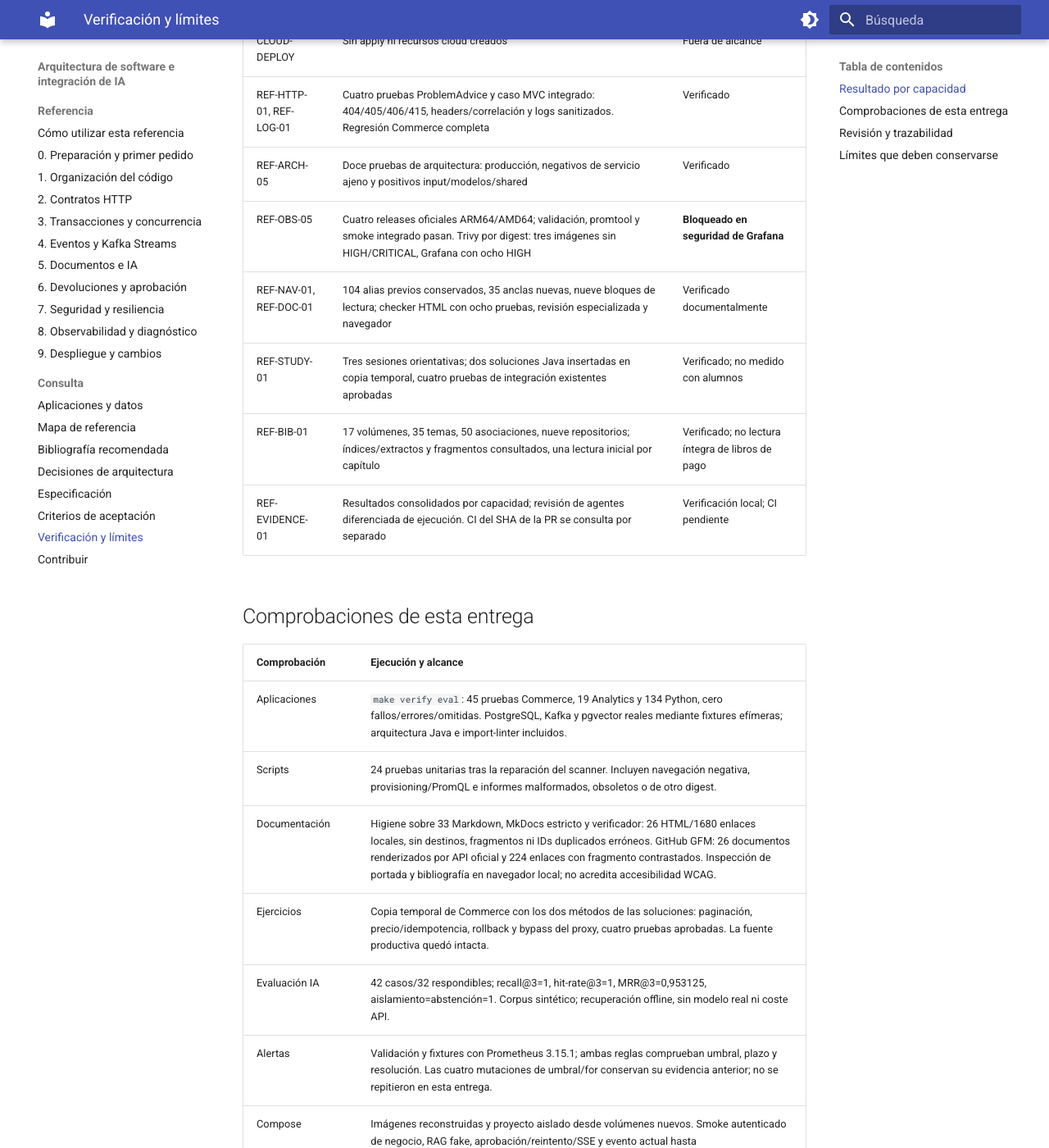
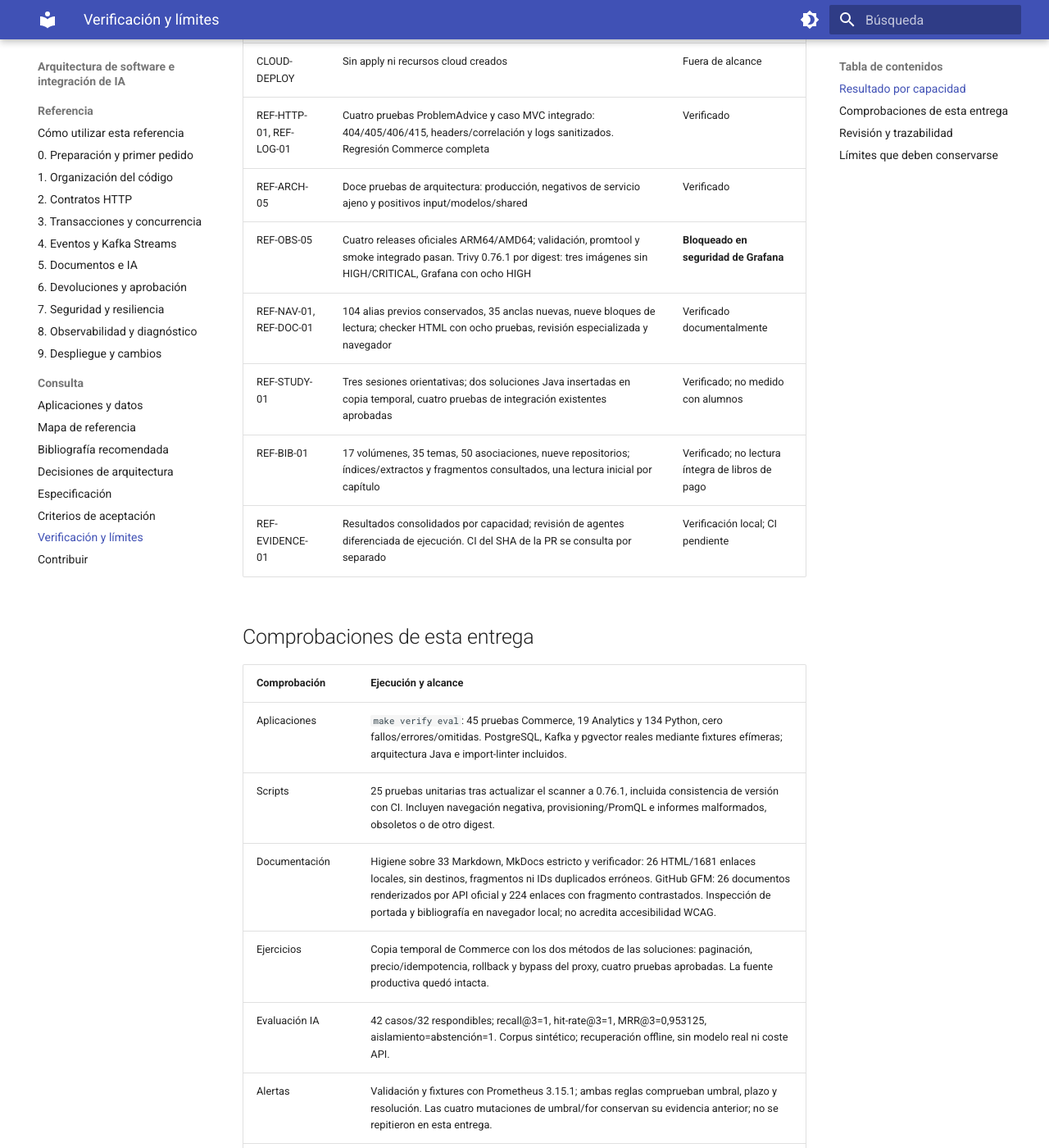
Before and after one commit to victormartingil/software-architecture, an MkDocs documentation site: the page built from docs/verification.md, in a window 1280 px wide and 1400 px high, scrolled down 6280 px. Shown: the whole window at 82% size. Built offline with MkDocs 1.6.1 and Material for MkDocs 9.7.7, drawn with Linux system fonts in a browser that asks for light colours; some of the changed text lies outside the part shown.

Commit message:
security: update scanner and document deferred Grafana remediation

```diff
--- a/docs/verification.md
+++ b/docs/verification.md
@@ -2,7 +2,7 @@
 
 Fecha de corte: **23-10-2026**. Entorno local ARM64, Java 21, Python 3.12 y Docker con 2 CPU/10 GiB. Las ejecuciones actuales se distinguen de las evidencias heredadas, fechadas explícitamente; no equivalen a una certificación de producción. Informes regenerables y revisiones simuladas se conservan ignorados en `reports/` y `target/`; la historia anterior se consulta en Git.
 
-**Estado de entrega: pendiente de seguridad.** Pruebas funcionales y documentación aprobadas; Grafana 12.4.13 conserva ocho coincidencias HIGH en el análisis de imagen. El gate falla y no hay excepciones ni supresiones. [ADR006](decisions/006-maintenance.md) registra versiones, contraste de alternativa y límites. No interpretar esos ocho registros como ocho vulnerabilidades distintas o explotación demostrada.
+**Estado de entrega: pendiente de seguridad.** Pruebas funcionales y documentación aprobadas; Grafana 12.4.13 conserva ocho coincidencias HIGH en el análisis de imagen. El gate falla y no hay excepciones ni supresiones. Se aplaza la corrección de esta herramienta local opcional; no se introduce una compilación propia de Grafana. [ADR006](decisions/006-maintenance.md) registra versiones, contraste de alternativa y límites. No interpretar esos ocho registros como ocho vulnerabilidades distintas o explotación demostrada.
 
 ## Resultado por capacidad
 
@@ -66,13 +66,13 @@
 | K8S-03 | Dos POST simultáneos por port-forward a pods distintos, misma respuesta y decremento único; devolución restaura stock | Verificado en kind, 23-10-2026 |
 | TF-01 | fmt/validate y cuatro planes mock; rol GKE mínimo, imágenes por repositorio, rechazo IPv6/IPv4 inválida/red abierta; mutación Owner rechazada | Verificado, sin cloud |
 | DOC-01 | Nueve capítulos con objetivos, conceptos introducidos, ejemplos, alternativas, prácticas y fuentes; preparación inicial separada. Revisión editorial independiente del recorrido y sus explicaciones | Verificado documentalmente, 23-10-2026 |
-| DOC-02 | Índice jerárquico y recorrido 0–9; anterior/índice/siguiente. Navegación renderizada local: 26 HTML y 1680 enlaces internos, sin IDs duplicados; higiene y build estricto aprobados | Verificado documentalmente, 23-10-2026 |
+| DOC-02 | Índice jerárquico y recorrido 0–9; anterior/índice/siguiente. Navegación renderizada local: 26 HTML y 1681 enlaces internos, sin IDs duplicados; higiene y build estricto aprobados | Verificado documentalmente, 23-10-2026 |
 | DOC-03 | Maestro de dieciséis vistas; vocabulario corregido en contexto y cloud, sin cambiar relaciones ni geometría. Exportación de 16 páginas coincide con sus SVG; 14 páginas intactas. Dos SVG finales inspeccionados a 720 px | Verificado; diagramas conservan evidencia del 18-10 |
 | DOC-05 | Nueve microprácticas con archivos/comando/resultado/fallo/alternativa; runbook autenticado con broker detenido ejecutado literalmente | Verificado |
 | DOC-04 | Mapa funcional/código, servicios de apoyo y distinción de niveles en explicaciones y dieciséis vistas | Verificado |
 | DOC-06 | Fichas seleccionadas enlazan libros y código/README externo pertinente; páginas oficiales concretas, fragmentos fijados y propósito de consulta. Revisión de contenido y enlaces en `make verify` | Verificado documentalmente |
 | DOC-07 | Nueve fichas revisadas contra implementación y fuentes; tres SVG inspeccionados a 720 px. Revisión independiente y precisión TLS corregida con verificación de CA/hostname y fuente libpq | Verificado documentalmente, 2026-10-17 |
-| QA-03 | JUnit obligatorio local/CI; 24 pruebas de scripts y omisión deliberada rechazada aunque pytest termine 0 | Verificado |
+| QA-03 | JUnit obligatorio local/CI; 25 pruebas de scripts y omisión deliberada rechazada aunque pytest termine 0 | Verificado |
 | DOC-08 | Preparación y nueve capítulos repasados: definiciones en primer uso, ejemplo OrderPage válido contra OpenAPI, SQL idéntico a reserva JDBC salvo formato, búsqueda léxica 2/0 términos, ventanas y versiones aclaradas. Funciones de observabilidad y GCP introducidas sin nuevas capacidades. Revisión independiente, ajuste de explicación 503 reparado; comandos y navegación conservados | Verificado, 2026-10-21 |
 | DOC-09 | Tres ejercicios con pista y solución: Quantity, carrera SQL y caso léxico propio; cierre de dos réplicas con seis criterios. Comando de dominio: dos pruebas aprobadas; caso léxico inicial rechaza etiqueta vacía y completado obtiene el documento/métricas previstos | Verificado, 2026-10-21 |
 | DOC-10 | Dos escenarios de calidad trazados a EVT/ARCH y tres respuestas preparadas con rúbrica de respaldo/citas/abstención. Diagnósticos dentro de solución desplegable; no se atribuyen resultados a modelos | Revisado documentalmente, sin modelo |
@@ -85,7 +85,7 @@
 | CLOUD-DEPLOY | Sin apply ni recursos cloud creados | Fuera de alcance |
 | REF-HTTP-01, REF-LOG-01 | Cuatro pruebas ProblemAdvice y caso MVC integrado: 404/405/406/415, headers/correlación y logs sanitizados. Regresión Commerce completa | Verificado |
 | REF-ARCH-05 | Doce pruebas de arquitectura: producción, negativos de servicio ajeno y positivos input/modelos/shared | Verificado |
-| REF-OBS-05 | Cuatro releases oficiales ARM64/AMD64; validación, promtool y smoke integrado pasan. Trivy por digest: tres imágenes sin HIGH/CRITICAL, Grafana con ocho HIGH | **Bloqueado en seguridad de Grafana** |
+| REF-OBS-05 | Cuatro releases oficiales ARM64/AMD64; validación, promtool y smoke integrado pasan. Trivy 0.76.1 por digest: tres imágenes sin HIGH/CRITICAL, Grafana con ocho HIGH | **Bloqueado en seguridad de Grafana** |
 | REF-NAV-01, REF-DOC-01 | 104 alias previos conservados, 35 anclas nuevas, nueve bloques de lectura; checker HTML con ocho pruebas, revisión especializada y navegador | Verificado documentalmente |
 | REF-STUDY-01 | Tres sesiones orientativas; dos soluciones Java insertadas en copia temporal, cuatro pruebas de integración existentes aprobadas | Verificado; no medido con alumnos |
 | REF-BIB-01 | 17 volúmenes, 35 temas, 50 asociaciones, nueve repositorios; índices/extractos y fragmentos consultados, una lectura inicial por capítulo | Verificado; no lectura íntegra de libros de pago |
@@ -102,8 +102,8 @@
 | Comprobación | Ejecución y alcance |
 |---|---|
 | Aplicaciones | `make verify eval`: 45 pruebas Commerce, 19 Analytics y 134 Python, cero fallos/errores/omitidas. PostgreSQL, Kafka y pgvector reales mediante fixtures efímeras; arquitectura Java e import-linter incluidos. |
-| Scripts | 24 pruebas unitarias tras la reparación del scanner. Incluyen navegación negativa, provisioning/PromQL e informes malformados, obsoletos o de otro digest. |
-| Documentación | Higiene sobre 33 Markdown, MkDocs estricto y verificador: 26 HTML/1680 enlaces locales, sin destinos, fragmentos ni IDs duplicados erróneos. GitHub GFM: 26 documentos renderizados por API oficial y 224 enlaces con fragmento contrastados. Inspección de portada y bibliografía en navegador local; no acredita accesibilidad WCAG. |
+| Scripts | 25 pruebas unitarias tras actualizar el scanner a 0.76.1, incluida consistencia de versión con CI. Incluyen navegación negativa, provisioning/PromQL e informes malformados, obsoletos o de otro digest. |
+| Documentación | Higiene sobre 33 Markdown, MkDocs estricto y verificador: 26 HTML/1681 enlaces locales, sin destinos, fragmentos ni IDs duplicados erróneos. GitHub GFM: 26 documentos renderizados por API oficial y 224 enlaces con fragmento contrastados. Inspección de portada y bibliografía en navegador local; no acredita accesibilidad WCAG. |
 | Ejercicios | Copia temporal de Commerce con los dos métodos de las soluciones: paginación, precio/idempotencia, rollback y bypass del proxy, cuatro pruebas aprobadas. La fuente productiva quedó intacta. |
 | Evaluación IA | 42 casos/32 respondibles; recall@3=1, hit-rate@3=1, MRR@3=0,953125, aislamiento=abstención=1. Corpus sintético; recuperación offline, sin modelo real ni coste API. |
 | Alertas | Validación y fixtures con Prometheus 3.15.1; ambas reglas comprueban umbral, plazo y resolución. Las cuatro mutaciones de umbral/for conservan su evidencia anterior; no se repitieron en esta entrega. |
@@ -114,7 +114,7 @@
 | Kubernetes/HPA | Clúster nuevo y smoke aprobados. Escalado CPU real 1→2 con dos pods/endpoints listos; 89.955 GET correctos y cero errores en 300 s, cap 300/s y 16 workers. POST simultáneos en pods distintos: mismo resultado, decremento único y stock restaurado. Sin parchear réplicas; no es benchmark ni prueba de HA. |
 | Dependencias Python | pip-audit 2.9.0 sobre exportaciones completas y congeladas de runtime/desarrollo y documentación: sin vulnerabilidades conocidas. |
 | Fuente y Java | Trivy 0.70.0 de fuente/manifiestos/secretos y archivos Java empaquetados más dependencias runtime Analytics: sin HIGH/CRITICAL conocidos ni secretos detectados. No es pentest ni garantía de ausencia de datos sensibles. |
-| Imágenes de observabilidad | Referencias exactas de Compose e inventario digest/plataforma ARM64: Collector, Prometheus y Tempo sin HIGH/CRITICAL; Grafana ocho HIGH. Alternativa oficial 13.2.4: 75 coincidencias HIGH/CRITICAL, descartada. No se infiere estado AMD64 a partir del scan ARM64. |
+| Imágenes de observabilidad | Nuevo análisis con Trivy 0.76.1 de las referencias exactas de Compose e inventario digest/plataforma ARM64: Collector, Prometheus y Tempo sin HIGH/CRITICAL; Grafana ocho HIGH. Alternativa oficial 13.2.4: 75 coincidencias HIGH/CRITICAL, descartada. No se infiere estado AMD64 a partir del scan ARM64. |
 
 [Pruebas HTTP](../apps/commerce-api/src/test/java/dev/reference/commerce/shared/infrastructure/rest/ProblemAdviceTest.java) · [integración Commerce](../apps/commerce-api/src/test/java/dev/reference/commerce/CommerceIntegrationTest.java) · [Kafka y ciclo de vida](../apps/order-analytics/src/test/java/dev/reference/analytics/StreamsLifecycleTest.java) · [evaluación](../apps/ai-service/src/ai_service/evaluate.py) · [señales](../scenarios/observability.py) · [scanner](../scripts/scan-observability-images.py).
 
```
Also changed, not shown: docs/decisions/006-maintenance.md (+9 -1 lines), 3 other files.
